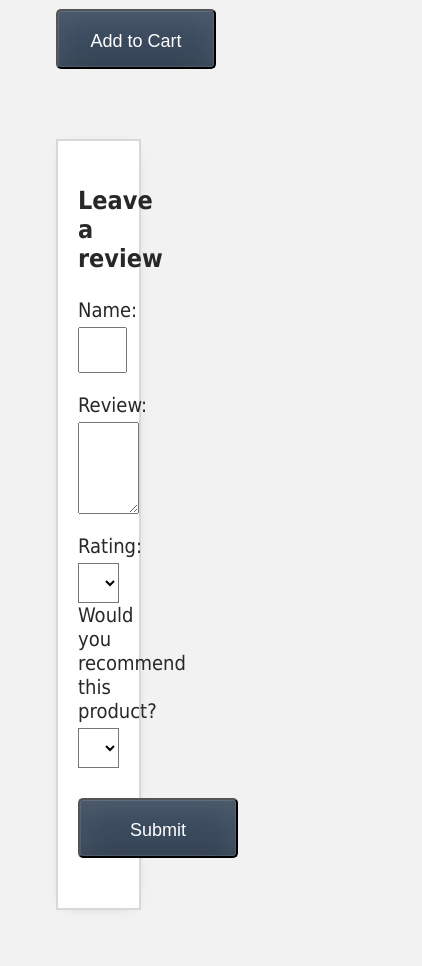
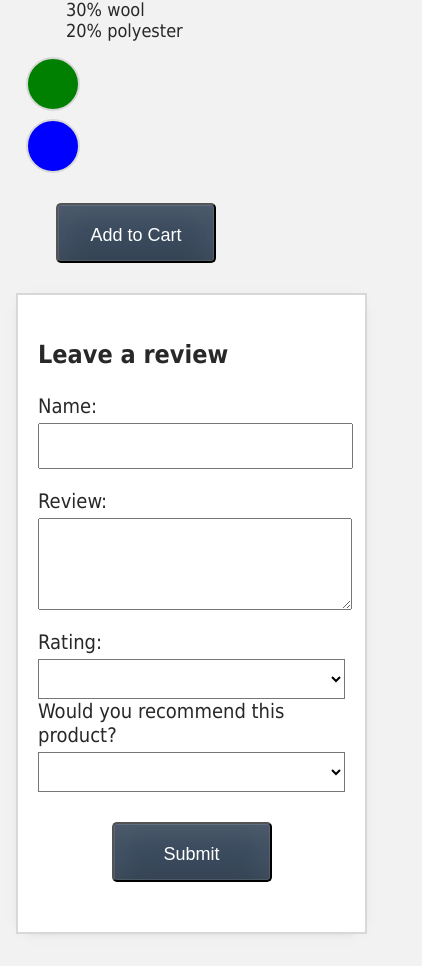
Before and after one commit to Code-Pop/tailwind-tutorial, a Vue app: page / in a window 390 px wide. Shown: the part 915-1881 px from the top of the page, 422 px wide, since content can reach past the window. Built offline with nearby package versions, Linux system fonts and the light colour scheme.

Commit message:
responsive width

```diff
--- a/src/App.vue
+++ b/src/App.vue
@@ -47,4 +47,10 @@ export default {
   -moz-box-shadow: 0px 2px 15px -12px rgba(0, 0, 0, 0.57);
   box-shadow: 2px 15px -12px rgba(0, 0, 0, 0.57);
 }
+
+@media only screen and (max-width: 600px) {
+  #app {
+    width: 100%;
+  }
+}
 </style>
--- a/src/components/ProductDisplay.vue
+++ b/src/components/ProductDisplay.vue
@@ -138,6 +138,11 @@ img {
 }
 
 @media only screen and (max-width: 600px) {
+
+  .product-display {
+    width: 100%;
+  }
+
   .product-image,
   .product-info {
     margin-left: 10px;
--- a/src/components/ReviewForm.vue
+++ b/src/components/ReviewForm.vue
@@ -97,6 +97,7 @@ textarea {
   -webkit-box-shadow: 0px 2px 15px -12px rgba(0, 0, 0, 0.57);
   -moz-box-shadow: 0px 2px 15px -12px rgba(0, 0, 0, 0.57);
   box-shadow: 2px 15px -12px rgba(0, 0, 0, 0.57);
+  box-sizing: border-box;
 }
 
 .review-form .button {
@@ -107,6 +108,7 @@ textarea {
 @media only screen and (max-width: 600px) {
   .review-form {
     width: 90%;
+    margin: 0px;
   }
 }
 </style>
```
